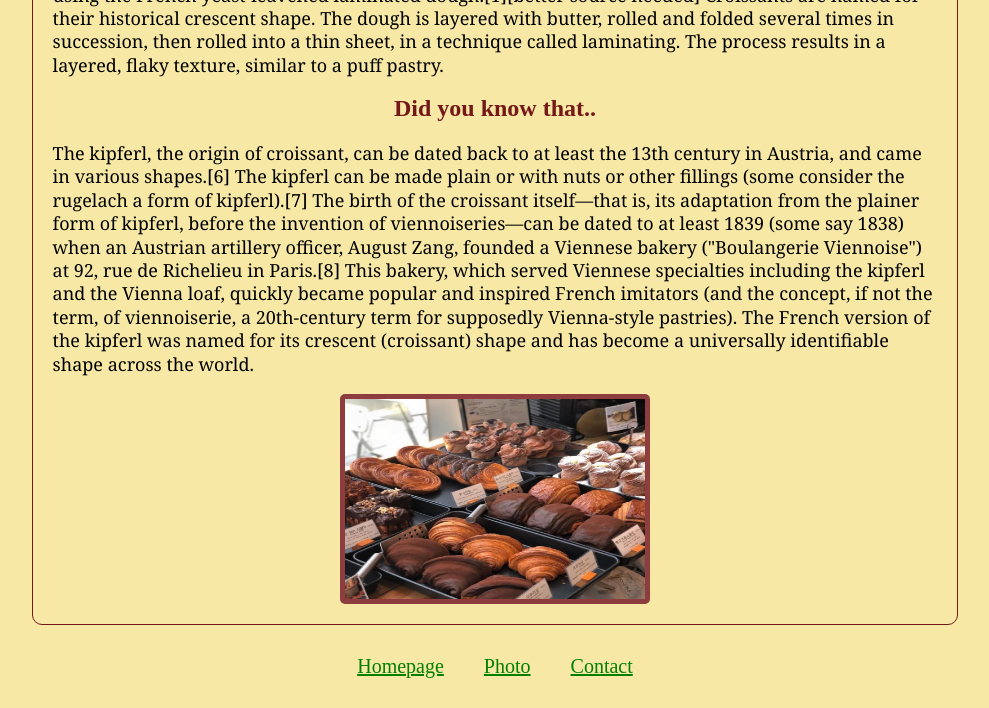
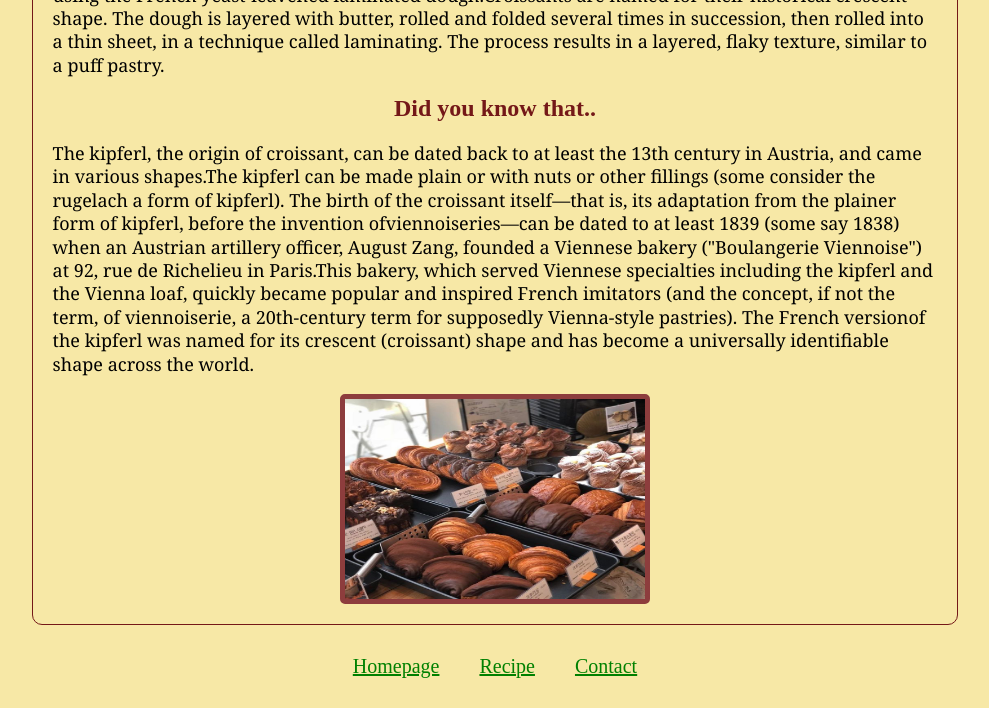
Before and after one commit to julichkaD/croissant, a plain HTML site: page index.html in a window 1280 px wide. Shown: the part 187-895 px from the top of the page, without its empty margins (145-1134 px from the left). Drawn offline with Linux system fonts and the light colour scheme.

Commit message:
Update index.html

```diff
--- a/index.html
+++ b/index.html
@@ -12,40 +12,34 @@
     <div class="container">
         <h1>🥐 Croissant</h1>
 
-       <p>A <span>croissant</span> is a buttery, flaky, viennoiserie pastry inspired by the shape of the
-        Austrian kipferl but using the French yeast-leavened laminated dough.[1][better source needed] Croissants are
-        named for
-        their historical crescent shape. The dough is layered with butter, rolled and folded several times in
-        succession, then
-        rolled into a thin sheet, in a technique called laminating. The process results in a layered, flaky texture,
-        similar to
-        a puff pastry.</p>
+        <p>A <span>croissant</span> is a buttery, flaky, viennoiserie pastry inspired by the shape of the
+            Austrian kipferl but using the French yeast-leavened laminated dough.Croissants are
+            named for their historical crescent shape. The dough is layered with butter, rolled and folded several times
+            in
+            succession, then rolled into a thin sheet, in a technique called laminating. The process results in a
+            layered, flaky texture,
+            similar to a puff pastry.</p>
         <h2>Did you know that..</h2>
         <p>The kipferl, the origin of croissant, can be dated back to at least the 13th century in Austria, and came in
-            various
-            shapes.[6] The kipferl can be made plain or with nuts or other fillings (some consider the rugelach a form
-            of
-            kipferl).[7]
-
-            The birth of the croissant itself—that is, its adaptation from the plainer form of kipferl, before the
-            invention of
-            viennoiseries—can be dated to at least 1839 (some say 1838) when an Austrian artillery officer, August Zang,
-            founded a
-            Viennese bakery ("Boulangerie Viennoise") at 92, rue de Richelieu in Paris.[8] This bakery, which served
-            Viennese
-            specialties including the kipferl and the Vienna loaf, quickly became popular and inspired French imitators
-            (and the
-            concept, if not the term, of viennoiserie, a 20th-century term for supposedly Vienna-style pastries). The
-            French version
-            of the kipferl was named for its crescent (croissant) shape and has become a universally identifiable shape
-            across the
-            world.</p>
+            various shapes.The kipferl can be made plain or with nuts or other fillings (some consider the rugelach a
+            form
+            of kipferl). The birth of the croissant itself—that is, its adaptation from the plainer form of kipferl,
+            before the
+            invention ofviennoiseries—can be dated to at least 1839 (some say 1838) when an Austrian artillery officer,
+            August Zang, founded a Viennese bakery ("Boulangerie Viennoise") at 92, rue de Richelieu in Paris.This
+            bakery, which served
+            Viennese specialties including the kipferl and the Vienna loaf, quickly became popular and inspired French
+            imitators
+            (and the concept, if not the term, of viennoiserie, a 20th-century term for supposedly Vienna-style
+            pastries). The
+            French versionof the kipferl was named for its crescent (croissant) shape and has become a universally
+            identifiable shape
+            across the world.</p>
         <img src="/images/bakery.jpg" />
-
     </div>
     <div class="nav-links">
         <a href="/">Homepage</a>
-        <a href="/photo.html">Photo</a>
+        <a href="/recipe.html">Recipe</a>
         <a href="/contact.html">Contact</a>
     </div>
 </body>
```
